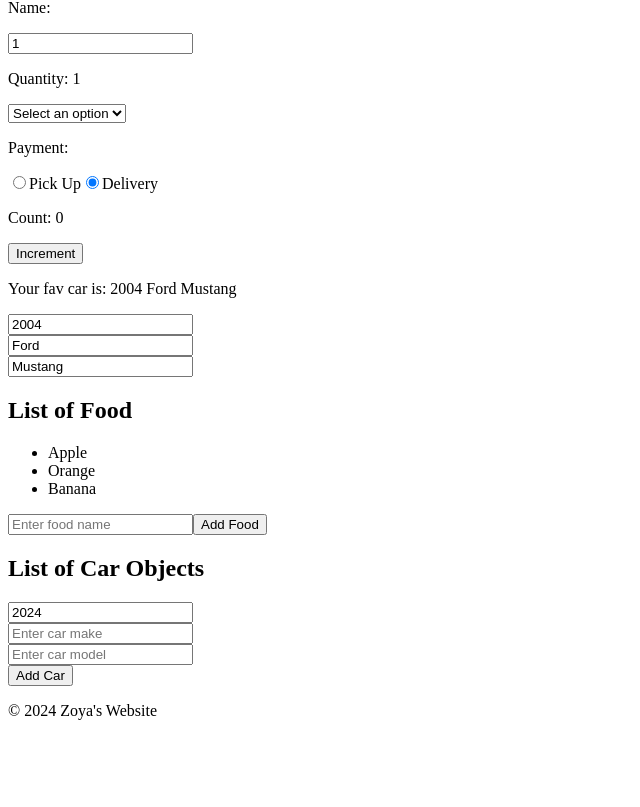
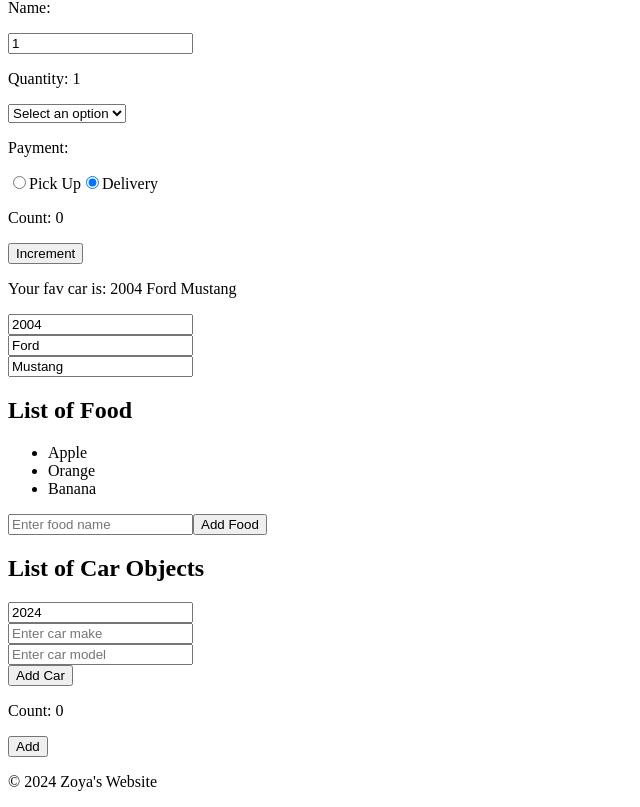
Before and after one commit to zoyasiddiqui/Learning-React, a React (Vite) app in the folder website/my-react-app/: page / in a window 1280 px wide. Shown: the part 1672-2479 px from the top of the page, without its empty margins (0-640 px from the left). Before the commit the page ends 2408 px from the top, so only its background shows below. Built offline with nearby package versions, Linux system fonts and the light colour scheme.

Commit message:
learned how to use the useEffect hook

```diff
--- a/website/my-react-app/src/App.jsx
+++ b/website/my-react-app/src/App.jsx
@@ -12,6 +12,7 @@
 import MyComponent4 from './MyComponent4.jsx'
 import MyComponent5 from './MyComponent5.jsx'
 import MyComponent6 from './MyComponent6.jsx'
+import MyComponent7 from './MyComponent7.jsx'
 
 // React hook = Special function that allows functional components to use react features without
 // writing class components
@@ -43,6 +44,7 @@
       <MyComponent4></MyComponent4>
       <MyComponent5></MyComponent5>
       <MyComponent6></MyComponent6>
+      <MyComponent7></MyComponent7>
       <Footer></Footer>
     </>
   );
--- /dev/null
+++ b/website/my-react-app/src/MyComponent7.jsx
@@ -0,0 +1,42 @@
+// useEffect() = React Hook that tells React to do some code when...
+// this component re-renders
+// this component mounts
+// the state of a value changes
+
+// useEffect(function, [dependencies])
+// 1. useEffect(() => {}) runs after every re-render
+// 2. useEffect(() => {}, []) runs only on mount
+// 3. useEffect(() => (), [value]) runs on mount + when value changes
+
+import React, {useState, useEffect} from "react";
+
+function MyComponent7() {
+
+    const [count, setCount] = useState(0);
+
+    // useEffect(() => {
+    //     document.title = `Count: ${count}`;
+    // })
+
+    // this is equivalent to the above
+    useEffect(() => {
+        document.title = `Count: ${count}`;
+
+        return () => {
+            //SOME CLEANUP CODE HERE
+        }
+
+    }, [count])
+
+    function addCount() {
+        setCount(c => c + 1);
+    }
+
+    return(<>
+        <p>Count: {count}</p>
+        <button onClick={addCount}>Add</button>
+    </>)
+
+}
+
+export default MyComponent7
```
